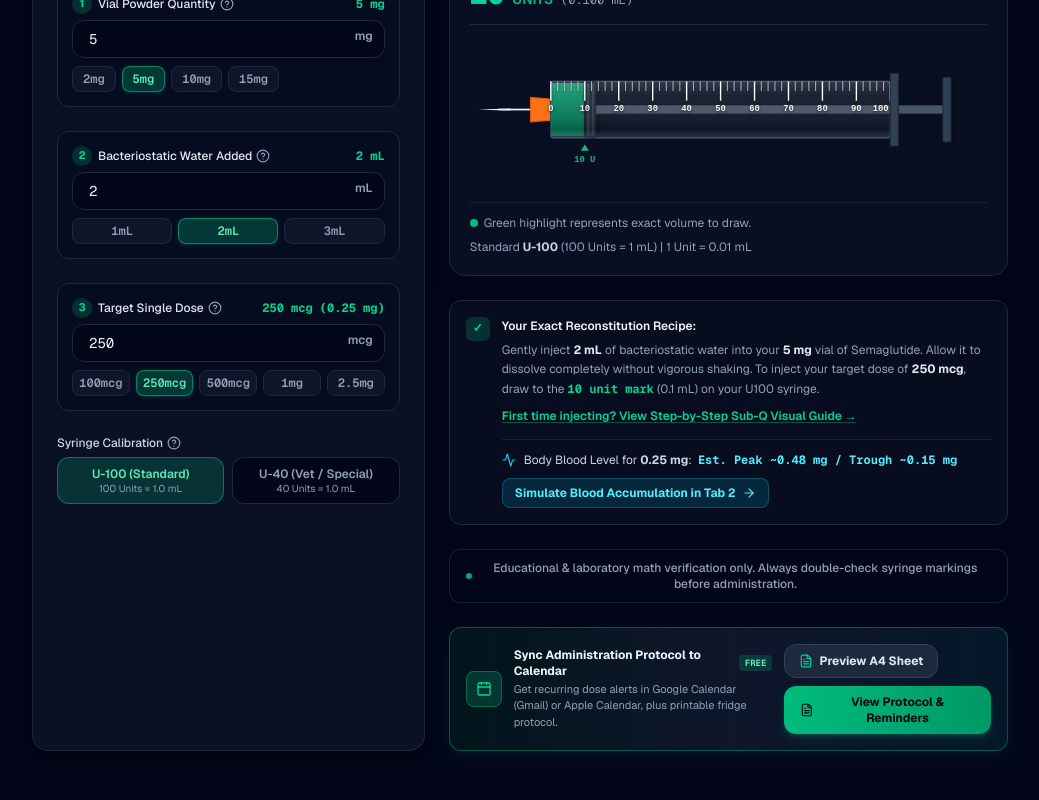
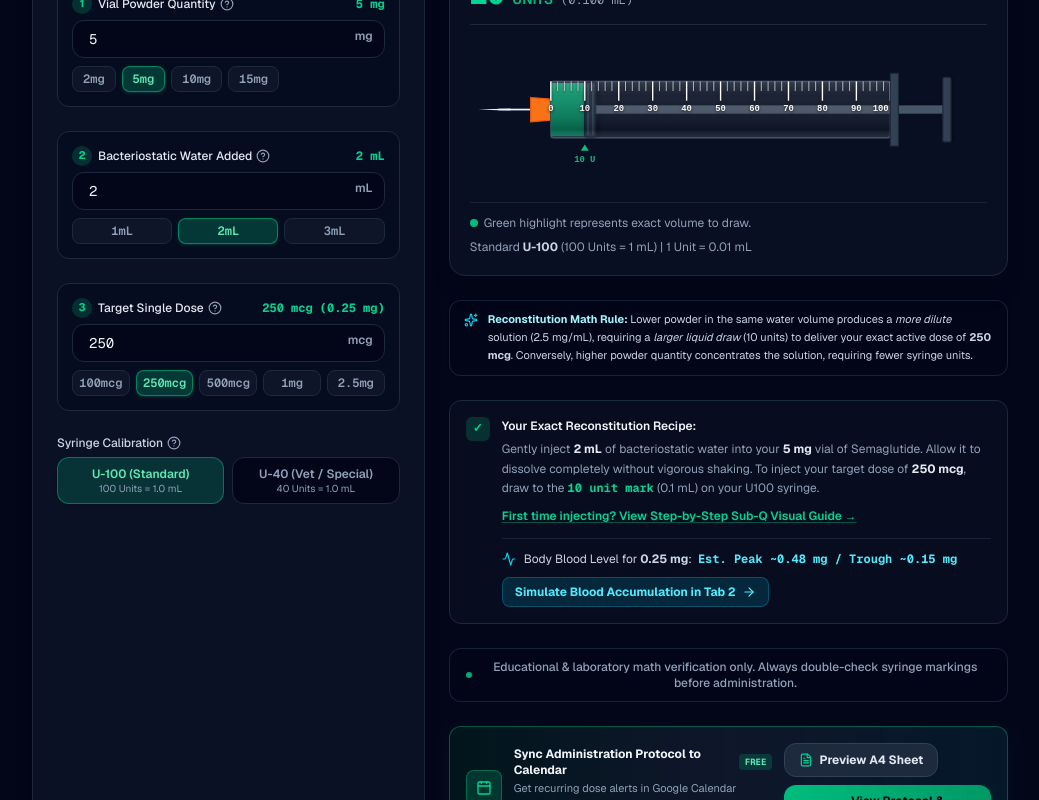
Before and after one commit to issuunnyy/pepplotter.com, a Next.js app: page / in a window 1280 px wide. Shown: the part 894-1694 px from the top of the page, without its empty margins (120-1159 px from the left). Built offline with nearby package versions, Linux system fonts and the light colour scheme.

Commit message:
fix(calculator): sync 4-dose 1-vial schedule, add reconstitution concentration callout and clarify vial overflow guardrail

```diff
--- a/src/app/page.tsx
+++ b/src/app/page.tsx
@@ -187,13 +187,12 @@ export default function Home() {
   const [simulationDays, setSimulationDays] = useState<number>(28);
   const [isSplitDoseMode, setIsSplitDoseMode] = useState<boolean>(false);
 
-  // Default 4-week injection schedule (Day 0, Day 7, Day 14, Day 21, Day 28)
+  // Default 4-week injection schedule (4 weekly doses across 28-day cycle: Day 0, Day 7, Day 14, Day 21)
   const [injections, setInjections] = useState<InjectionEntry[]>([
     { id: '1', compoundId: 'semaglutide', day: 0, doseMg: 0.25 },
     { id: '2', compoundId: 'semaglutide', day: 7, doseMg: 0.25 },
     { id: '3', compoundId: 'semaglutide', day: 14, doseMg: 0.25 },
     { id: '4', compoundId: 'semaglutide', day: 21, doseMg: 0.25 },
-    { id: '5', compoundId: 'semaglutide', day: 28, doseMg: 0.25 },
   ]);
 
   // Current active preset object
@@ -229,7 +228,7 @@ export default function Home() {
     const defaultDoseMg = Number((preset.defaultDoseMcg / 1000).toFixed(3));
     const freq = preset.standardFrequencyDays || 7;
     const generatedInjections: InjectionEntry[] = [];
-    for (let day = 0; day <= targetSpan; day = Number((day + freq).toFixed(1))) {
+    for (let day = 0; day < targetSpan; day = Number((day + freq).toFixed(1))) {
       generatedInjections.push({
         id: crypto.randomUUID(),
         compoundId: preset.id,
@@ -267,7 +266,7 @@ export default function Home() {
     const baseFreq = activePreset.standardFrequencyDays || 7;
     const freq = isSplitDoseMode ? baseFreq / 2 : baseFreq;
     const synced: InjectionEntry[] = [];
-    for (let day = 0; day <= simulationDays; day = Number((day + freq).toFixed(1))) {
+    for (let day = 0; day < simulationDays; day = Number((day + freq).toFixed(1))) {
       synced.push({
         id: crypto.randomUUID(),
         compoundId: plotCompoundId,
@@ -1108,6 +1107,17 @@ const splitList: InjectionEntry[] = [];
                   syringeType={syringeType}
                 />
 
+                {/* Reconstitution Math Intuition Tip */}
+                {canShowDoseInstruction && (
+                  <div className="bg-slate-950/70 border border-slate-800/80 rounded-xl px-3.5 py-2.5 text-[11px] text-slate-300 flex items-start gap-2.5 shadow-sm">
+                    <Sparkles className="w-3.5 h-3.5 text-cyan-400 shrink-0 mt-0.5" />
+                    <div className="leading-relaxed">
+                      <span className="font-bold text-cyan-200">Reconstitution Math Rule:</span>{' '}
+                      Lower powder in the same water volume produces a <em>more dilute</em> solution ({reconResult.concentrationMgMl} mg/mL), requiring a <em>larger liquid draw</em> ({reconResult.syringeUnits} units) to deliver your exact active dose of <strong>{safeTargetDoseMcg} mcg</strong>. Conversely, higher powder quantity concentrates the solution, requiring fewer syringe units.
+                    </div>
+                  </div>
+                )}
+
 {/* Plain-English Dosage Recipe Card */}
       <div
         id="step-recipe"
@@ -1423,7 +1433,10 @@ const splitList: InjectionEntry[] = [];
               <div className="flex items-center gap-2 shrink-0">
                 <CalendarDays className="w-4 h-4 text-cyan-400 shrink-0" />
                 <h3 className="text-xs sm:text-sm font-bold text-slate-100 uppercase tracking-wider whitespace-nowrap">
-                  Injection Schedule ({injections.length} Doses)
+                  Injection Schedule ({injections.length} Doses
+                  {reconResult.totalVialDoses > 0
+                    ? ` • ${(injections.length / reconResult.totalVialDoses).toFixed(1) === '1.0' ? '1 Vial' : `${(injections.length / reconResult.totalVialDoses).toFixed(1)} Vials`}`
+                    : ''})
                 </h3>
               </div>
 
--- a/src/lib/messages.ts
+++ b/src/lib/messages.ts
@@ -1,15 +1,13 @@
 import { ReconstitutionError } from './types';
 
 /**
- * 阻断原因 → 用户可读说明。
- * page.tsx 与 ProtocolReportModal.tsx 共用同一套语义，
- * 此前两处各持一份副本且文案已漂移（DOSE_EXCEEDS_VIAL 缺后半句）。
+ * Reconstitution block error messages mapped to human-readable explanations.
  */
 export const BLOCK_MESSAGES: Record<ReconstitutionError, string> = {
-  INVALID_VIAL: 'Vial powder quantity is out of the valid range (0.1 – 100 mg).',
-  INVALID_WATER: 'Bacteriostatic water volume is out of the valid range (0.1 – 10 mL).',
-  INVALID_DOSE: 'Target dose is out of the valid range (1 – 50,000 mcg).',
+  INVALID_VIAL: 'Vial powder quantity is out of the valid range (0.1 - 100 mg).',
+  INVALID_WATER: 'Bacteriostatic water volume is out of the valid range (0.1 - 10 mL).',
+  INVALID_DOSE: 'Target dose is out of the valid range (1 - 50,000 mcg).',
   DOSE_EXCEEDS_VIAL:
-    'Target dose exceeds the total powder in this vial. Lower the dose or use a larger vial.',
+    'Target single dose exceeds the entire vial\'s total powder (you cannot draw more than the whole vial contains). Please select a larger vial (e.g. 5mg or 10mg) or lower your target dose.',
   UNSAFE_INPUT: 'Input contains values that cannot be safely calculated.',
 };
```
